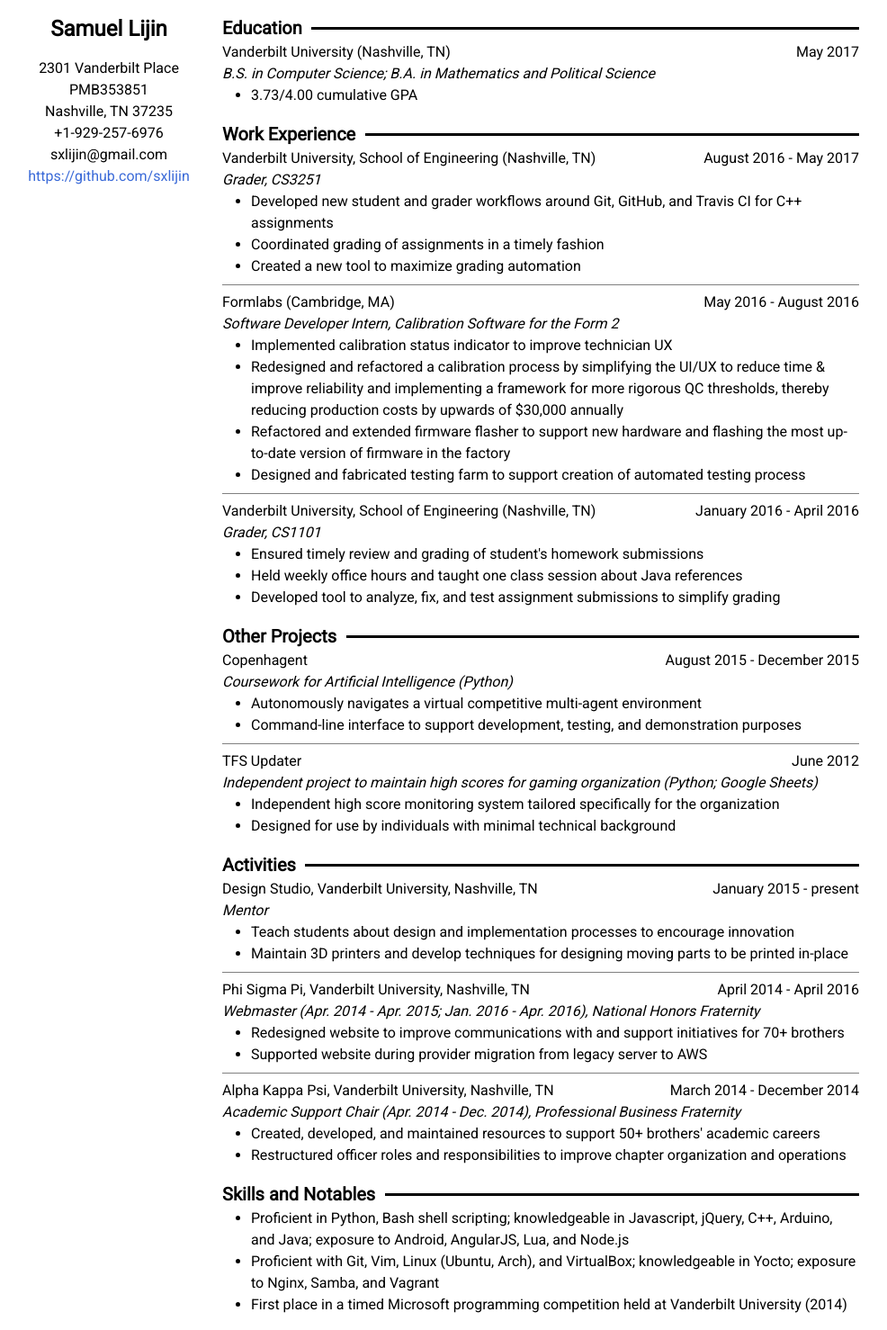
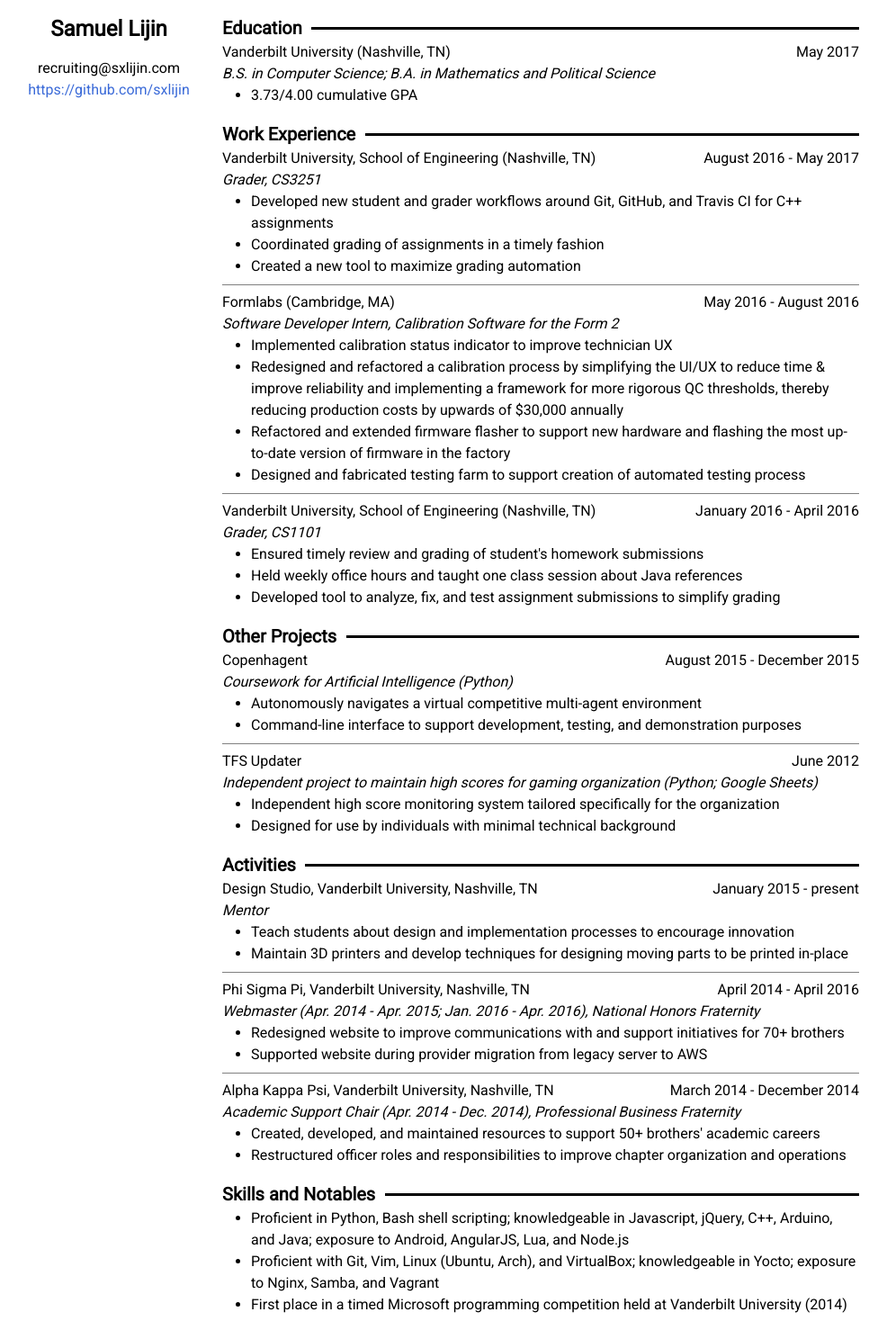
Before and after one commit to sxlijin/sxlijin.github.io, a Jekyll site: the page built from resume.html, in a window 1280 px wide. Shown: the whole page at 90% size, without its empty margins (149-1135 px from the left). Built offline with Jekyll 4.4.1, drawn with Linux system fonts in a browser that asks for light colours.

Commit message:
Strip out contact information
Some of it is outdated, the rest of it I don't want freely floating on the internet anymore

```diff
--- a/resume.html
+++ b/resume.html
@@ -9,11 +9,7 @@
 
   <aside>
     <p>
-    2301 Vanderbilt Place <br />
-    PMB353851 <br />
-    Nashville, TN 37235 <br />
-    +1-929-257-6976 <br />
-    sxlijin@gmail.com <br />
+    recruiting@sxlijin.com <br />
     <a href="https://github.com/sxlijin">https://github.com/sxlijin</a> <br />
     </p>
   </aside>
```
